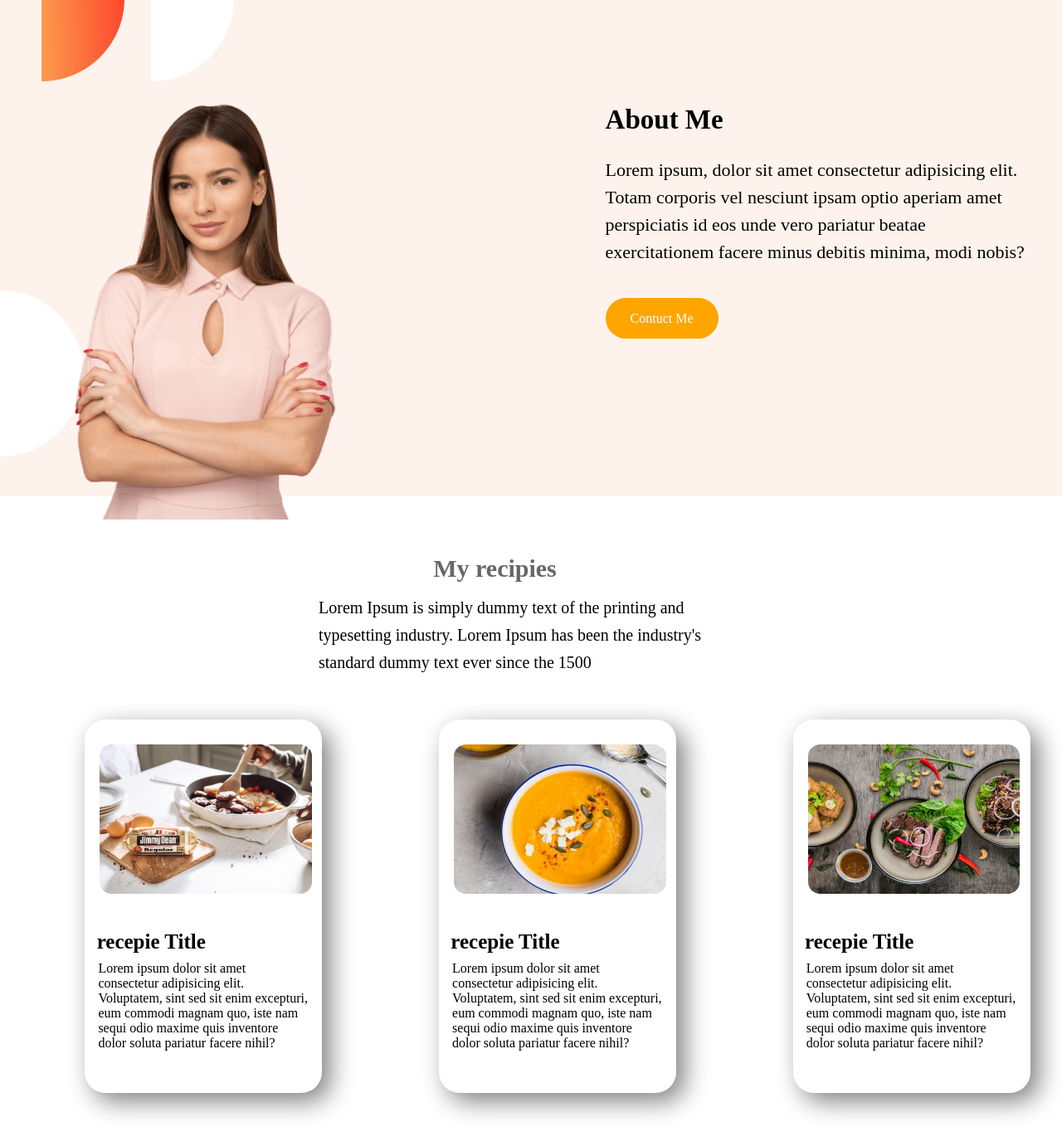
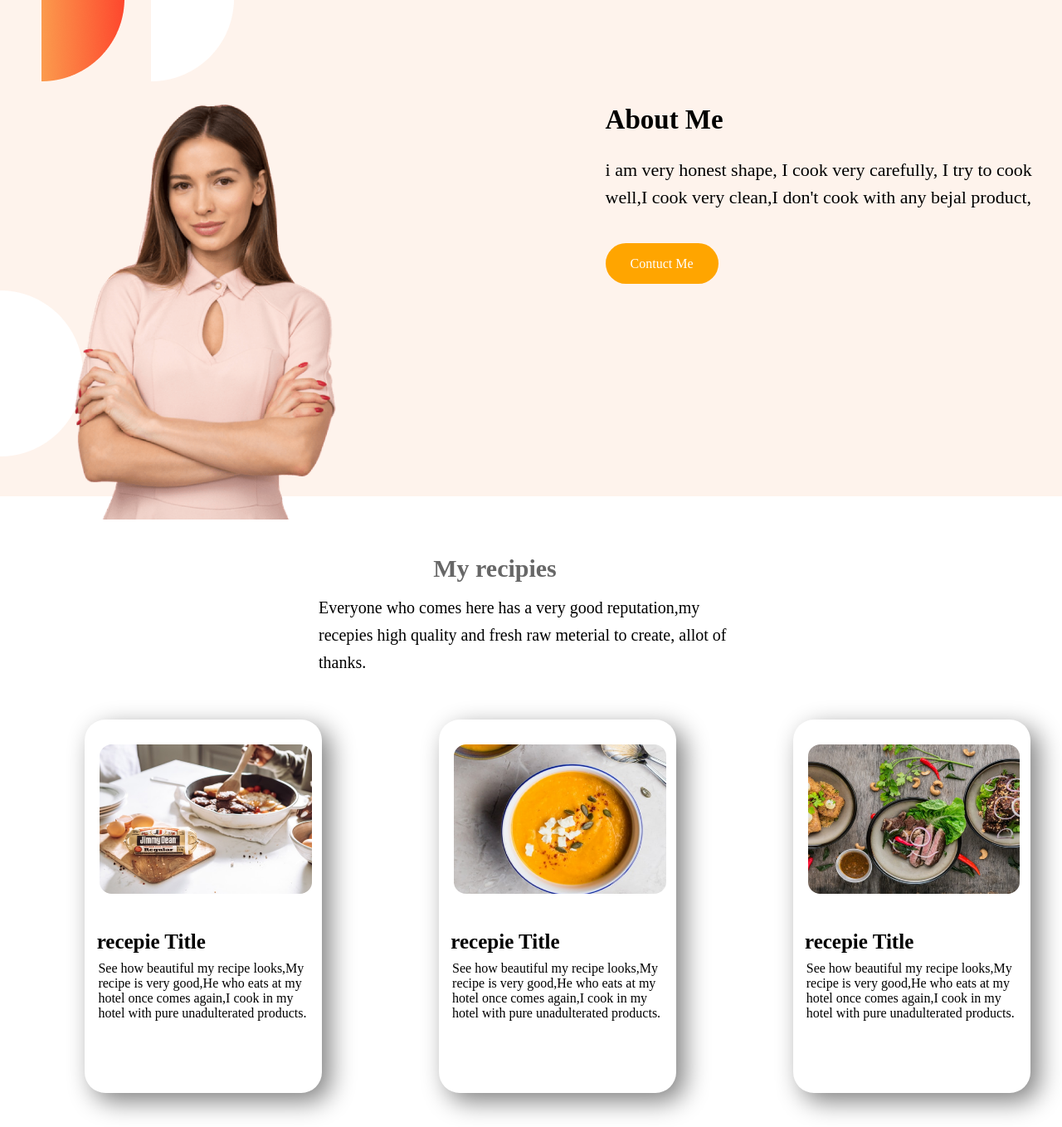
Before and after one commit to MuhammadJunaid01/Assignment-01, a plain HTML site: page index.html in a window 1280 px wide. Shown: the part 922-2280 px from the top of the page at 83% size. Drawn offline with Linux system fonts and the light colour scheme.

Commit message:
added file

```diff
--- a/index.html
+++ b/index.html
@@ -6,12 +6,17 @@
     <meta http-equiv="X-UA-Compatible" content="IE=edge">
     <meta name="viewport" content="width=device-width, initial-scale=1.0">
     <title>Food Network</title>
+    <link rel="preconnect" href="https://fonts.googleapis.com">
+    <link rel="preconnect" href="https://fonts.gstatic.com" crossorigin>
+    <link href="https://fonts.googleapis.com/css2?family=Montserrat:wght@300&display=swap" rel="stylesheet">
+
     <link rel="stylesheet" href="style.css">
     <script src="https://kit.fontawesome.com/4d5a762cf0.js" crossorigin="anonymous"></script>
 
 
 </head>
 
+<body>
 
 
     <section class="navbar">
@@ -59,9 +64,10 @@
 
         <div class="sec-one">
             <h2>About Me</h2>
-        <p> Lorem ipsum, dolor sit amet consectetur adipisicing elit. Totam corporis vel nesciunt ipsam optio
-            aperiam amet perspiciatis id eos unde vero pariatur beatae exercitationem facere minus debitis minima,
-            modi nobis?</p>
+            <p> i am very honest shape, I cook very carefully, I try to cook well,I cook very clean,I don't cook with
+                any
+                bejal product,
+            </p>
 
             <a href="#">Contuct Me</a>
         </div>
@@ -73,8 +79,9 @@
     <section class="third-section">
 
         <h2> My recipies </h2>
-    <p> Lorem Ipsum is simply dummy text of the printing and typesetting industry. Lorem Ipsum has been the
-        industry's standard dummy text ever since the 1500
+        <p>Everyone who comes here has a very good reputation,my recepies high quality and fresh raw meterial to create,
+            allot of thanks.
+        </p>
 
     </section>
     <!--ends third -section-->
@@ -85,24 +92,30 @@
         <div class="forth-section">
             <img src="images/food/Project Cover.jpg" alt="">
             <h3>recepie Title</h3>
-        <p>Lorem ipsum dolor sit amet consectetur adipisicing elit. Voluptatem, sint sed sit enim excepturi, eum
-            commodi magnam quo, iste nam sequi odio maxime quis inventore dolor soluta pariatur facere nihil?</p>
+            <p> See how beautiful my recipe looks,My recipe is very good,He who eats at my hotel once comes again,I cook
+                in
+                my hotel with pure unadulterated products.
+            </p>
         </div>
 
 
         <div class="forth-section">
             <img src="images/food/Project Cover.png" alt="">
             <h3>recepie Title</h3>
-        <p>Lorem ipsum dolor sit amet consectetur adipisicing elit. Voluptatem, sint sed sit enim excepturi, eum
-            commodi magnam quo, iste nam sequi odio maxime quis inventore dolor soluta pariatur facere nihil?</p>
+            <p> See how beautiful my recipe looks,My recipe is very good,He who eats at my hotel once comes again,I cook
+                in
+                my hotel with pure unadulterated products.
+            </p>
         </div>
 
 
         <div class="forth-section">
             <img src="images/food/Project Cover1.jpg" alt="">
             <h3>recepie Title</h3>
-        <p>Lorem ipsum dolor sit amet consectetur adipisicing elit. Voluptatem, sint sed sit enim excepturi, eum
-            commodi magnam quo, iste nam sequi odio maxime quis inventore dolor soluta pariatur facere nihil?</p>
+            <p> See how beautiful my recipe looks,My recipe is very good,He who eats at my hotel once comes again,I cook
+                in
+                my hotel with pure unadulterated products.
+            </p>
         </div>
 
     </section>
@@ -203,7 +216,7 @@
 
 
 
-<body>
+
 
 </body>
 
--- a/style.css
+++ b/style.css
@@ -2,6 +2,10 @@
     margin: 0;
     padding: 0;
     box-sizing: border-box;
+}
+
+body{
+    font-family: font-family: 'Montserrat', sans-serif;
 }
 
 .navbar{
```
Lines whose indentation alone changed are shown as unchanged.
